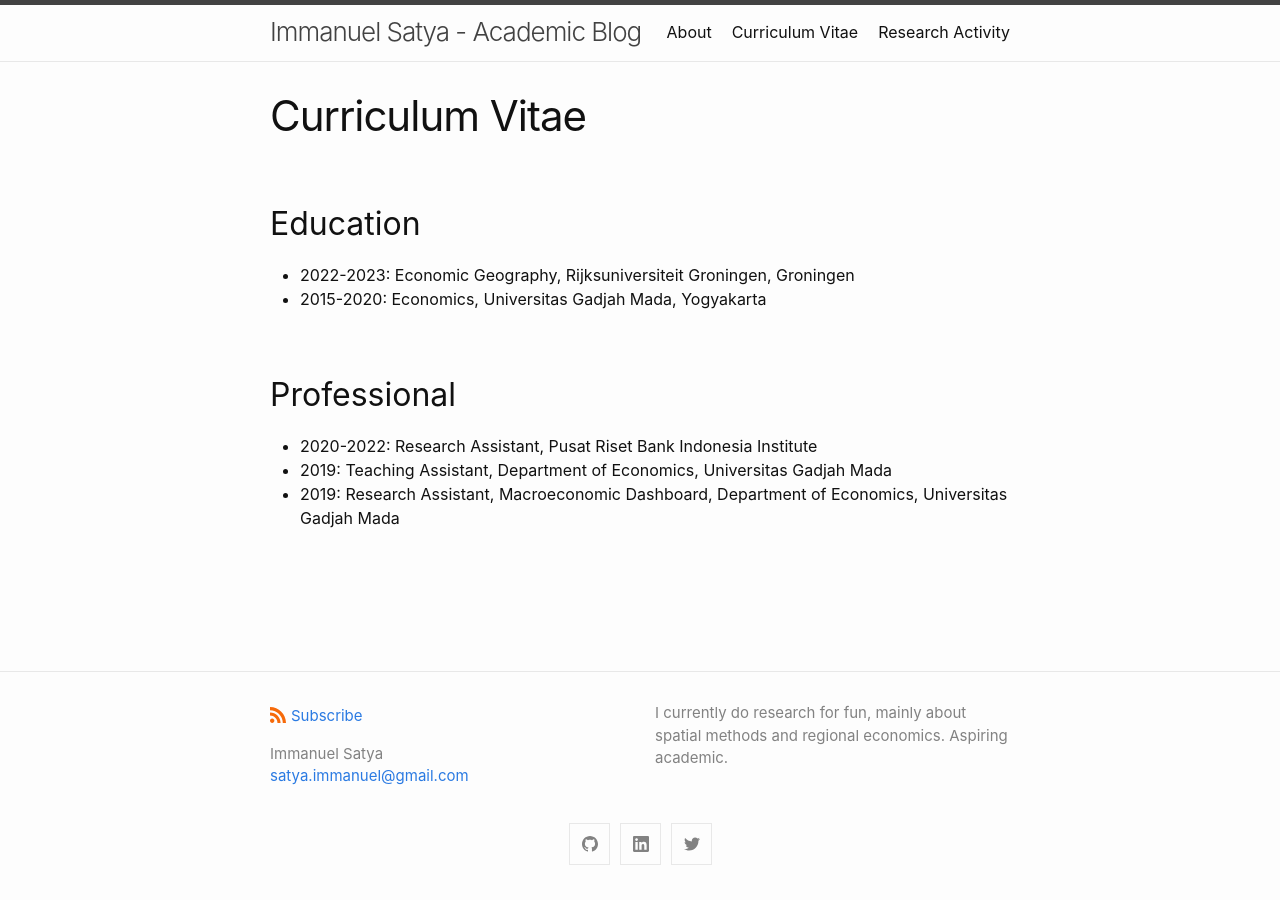
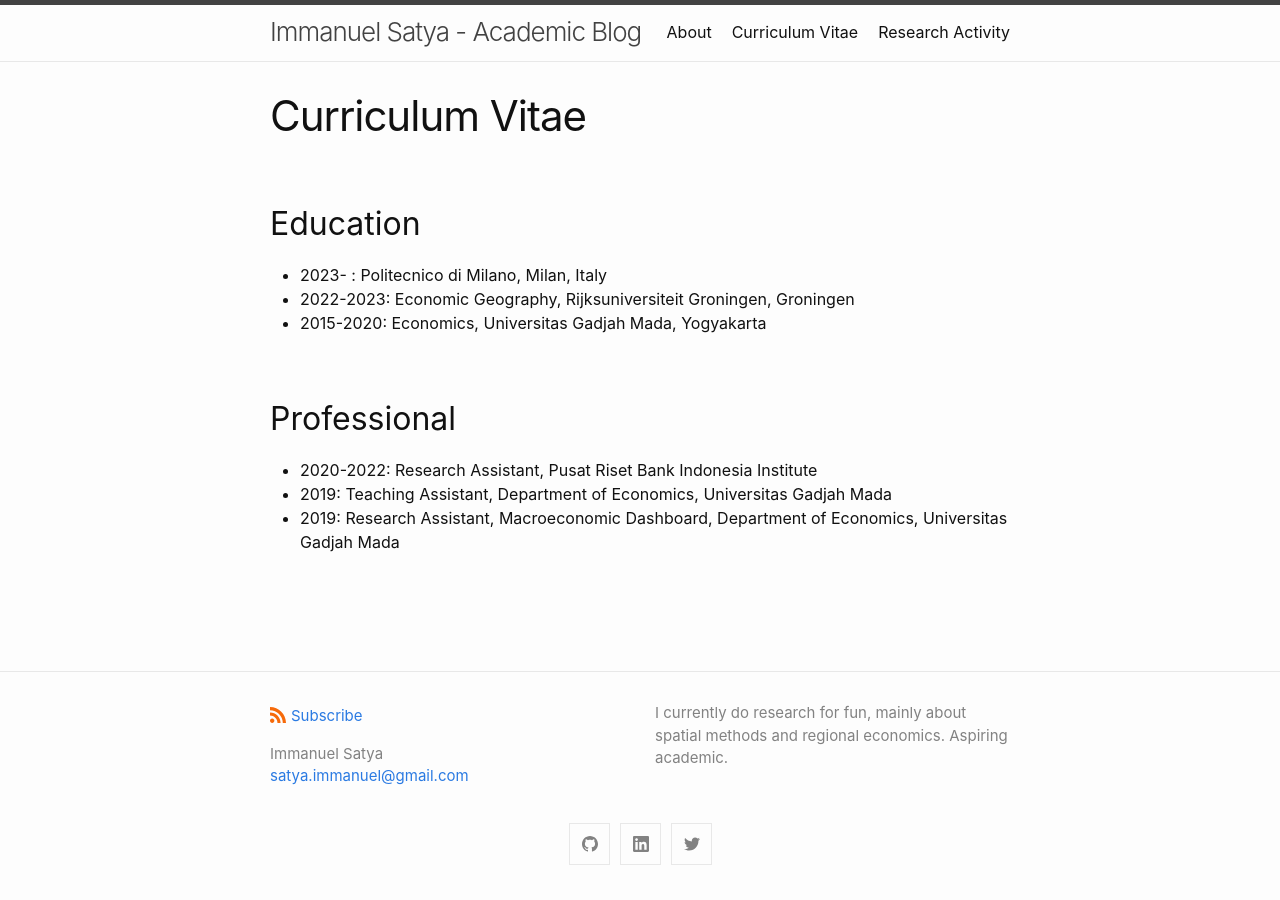
Before and after one commit to soegampars/academic, a Jekyll site: the page built from cv.md, in a window 1280 px wide. Built offline with Jekyll 4.4.1, drawn with Linux system fonts in a browser that asks for light colours.

Commit message:
update_cv 20231112

```diff
--- a/cv.md
+++ b/cv.md
@@ -4,6 +4,7 @@ title: Curriculum Vitae
 permalink: /cv/
 ---
 ## Education
+- 2023-    : Politecnico di Milano, Milan, Italy
 - 2022-2023: Economic Geography, Rijksuniversiteit Groningen, Groningen
 - 2015-2020: Economics, Universitas Gadjah Mada, Yogyakarta
 
```
